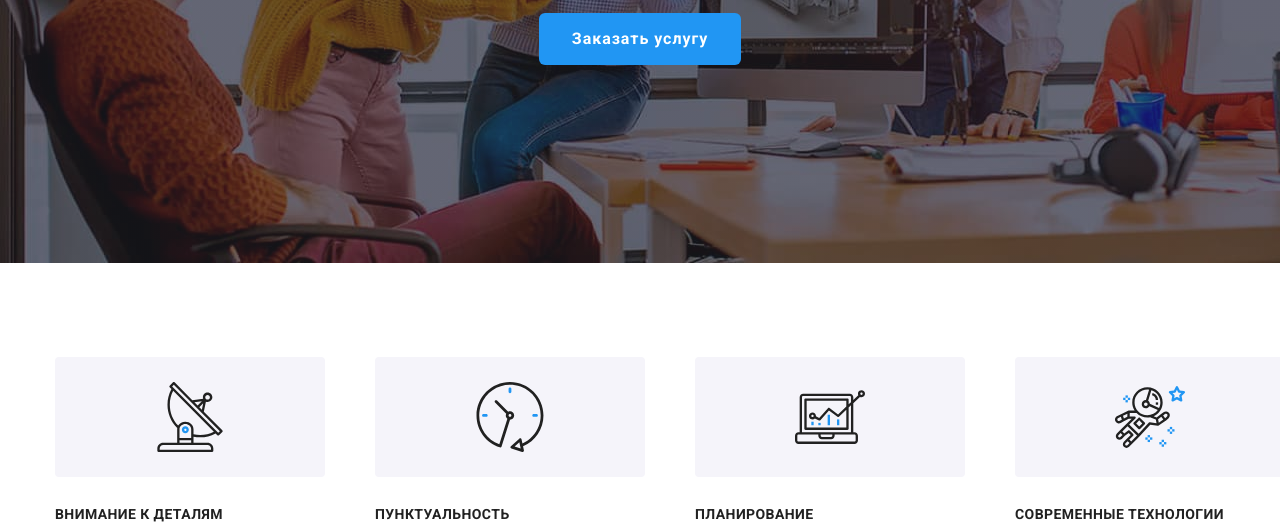
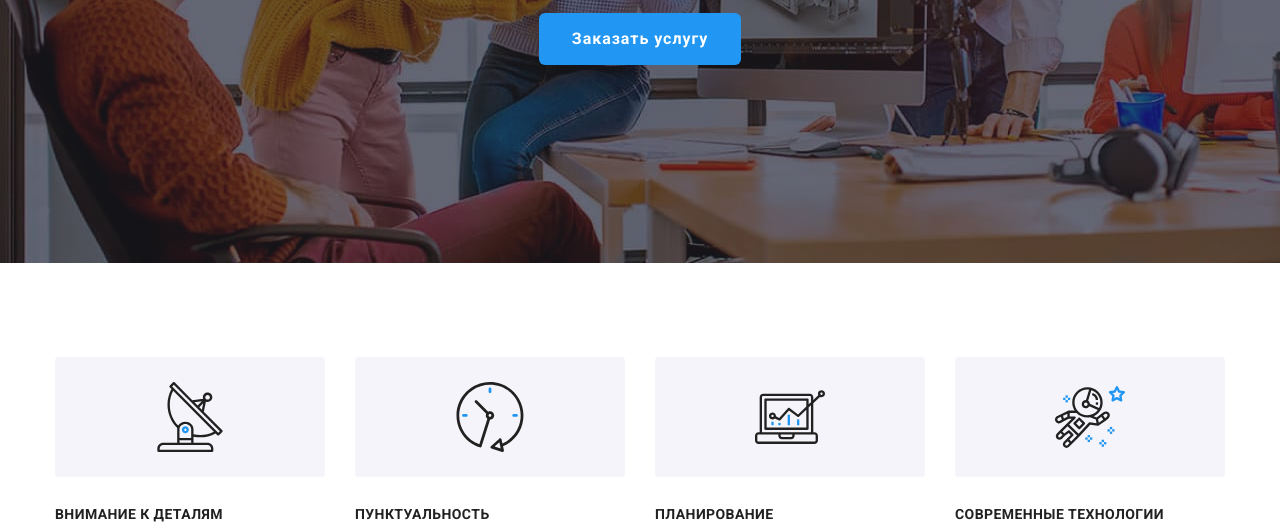
Before and after one commit to 0idea0/goit-markup-hw-04, a plain HTML site: page index.html in a window 1280 px wide. Shown: the part 417-947 px from the top of the page. Drawn offline with nearby package versions, Linux system fonts and the light colour scheme.

Commit message:
Корректирует стили

```diff
--- a/css/styles.css
+++ b/css/styles.css
@@ -259,17 +259,18 @@ body {
 }
 
 .priorities-items:not(:last-child) {
-  margin-right: 50px;
+  margin-right: 30px;
 }
 
 .our-priorities-icons-container {
+  display: flex;
+  align-items: center;
+  justify-content: center;
   background-color: #f5f4fa;
   width: 270px;
   height: 120px;
   border-radius: 4px;
   margin-bottom: 30px;
-  padding-top: 25px;
-  padding-bottom: 25px;
 }
 
 .our-priorities-list-icon {
@@ -628,7 +629,7 @@ body {
   color: var(--title-color);
 }
 
-.project-defenition {
+.project-definition {
   font-family: var(--main-font);
   font-weight: 400;
   font-size: 16px;
```
